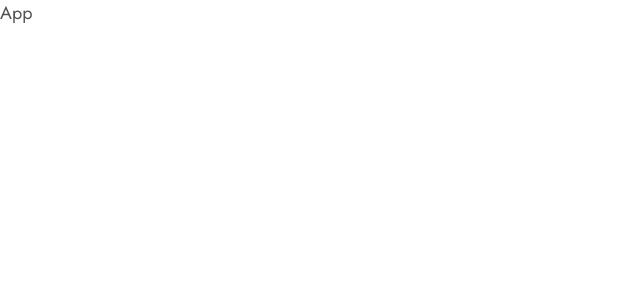
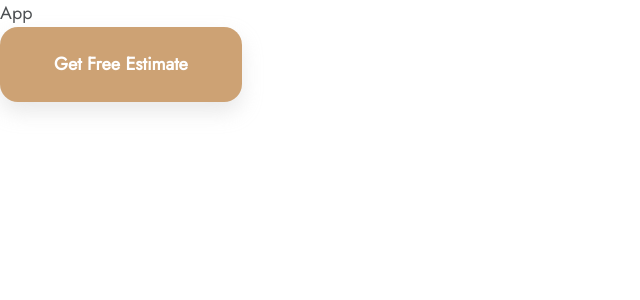
Before and after one commit to Lukas-Daugela/React-Vite-Interno, a React (Vite) app: page / in a window 1280 px wide. Shown: the top 300 px of the page, without its empty margins (0-640 px from the left). Built offline with nearby package versions, Linux system fonts and the light colour scheme.

Commit message:
Added Button component and new color

```diff
--- a/src/App.jsx
+++ b/src/App.jsx
@@ -1,9 +1,12 @@
 import React from 'react';
+
+import Button from './components/Button';
 
 function App() {
   return (
     <>
       <div>App</div>
+      <Button type="gold">Get Free Estimate</Button>
     </>
   );
 }
--- /dev/null
+++ b/src/components/Button/Button.jsx
@@ -0,0 +1,18 @@
+import classNames from 'classnames/bind';
+import PropTypes from 'prop-types';
+import React from 'react';
+
+import styles from './Button.module.scss';
+
+const cn = classNames.bind(styles);
+
+export default function Button({ children, type }) {
+  const customClass = type ? `button__${type}` : '';
+
+  return <button className={cn('button', customClass)}>{children}</button>;
+}
+
+Button.propTypes = {
+  children: PropTypes.string.isRequired,
+  type: PropTypes.string,
+};
--- /dev/null
+++ b/src/components/Button/Button.module.scss
@@ -0,0 +1,16 @@
+@import '../../sass/index';
+
+.button {
+  background-color: var(--color-secondary);
+  border: unset;
+  border-radius: 1.8rem;
+  box-shadow: 0 10px 20px var(--color-gray-750);
+  height: 7.5rem;
+  padding: 0 5.4rem;
+
+  @include body-styles('small', $color: var(--color-white-100), $weight: 600);
+
+  &__gold {
+    background-color: var(--color-primary);
+  }
+}
--- /dev/null
+++ b/src/components/Button/index.js
@@ -0,0 +1 @@
+export { default } from './Button';
--- a/src/sass/variables.scss
+++ b/src/sass/variables.scss
@@ -2,6 +2,8 @@
   /* Colors */
   --color-dark-190: #292f36;
   --color-dark-310: #4d5053;
+
+  --color-gray-750: #c0c0c059;
 
   --color-white-100: #ffffff;
 
```
